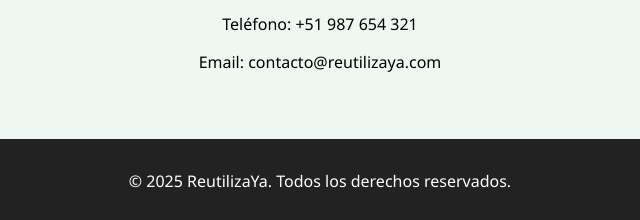
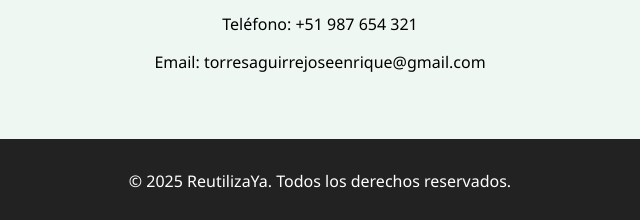
Before and after one commit to Pepe-Ing/Ecocicle-2.0, a plain HTML site: page index.html in a window 1280 px wide. Shown: the part 2561-2781 px from the top of the page, 320-960 px from the left. Drawn offline with Linux system fonts and the light colour scheme.

Commit message:
Update index.html

```diff
--- a/index.html
+++ b/index.html
@@ -73,7 +73,7 @@
       <button type="submit">Enviar</button>
     </form>
     <p>Teléfono: +51 987 654 321</p>
-    <p>Email: contacto@reutilizaya.com</p>
+    <p>Email: torresaguirrejoseenrique@gmail.com</p>
   </section>
 
   <footer>
```
